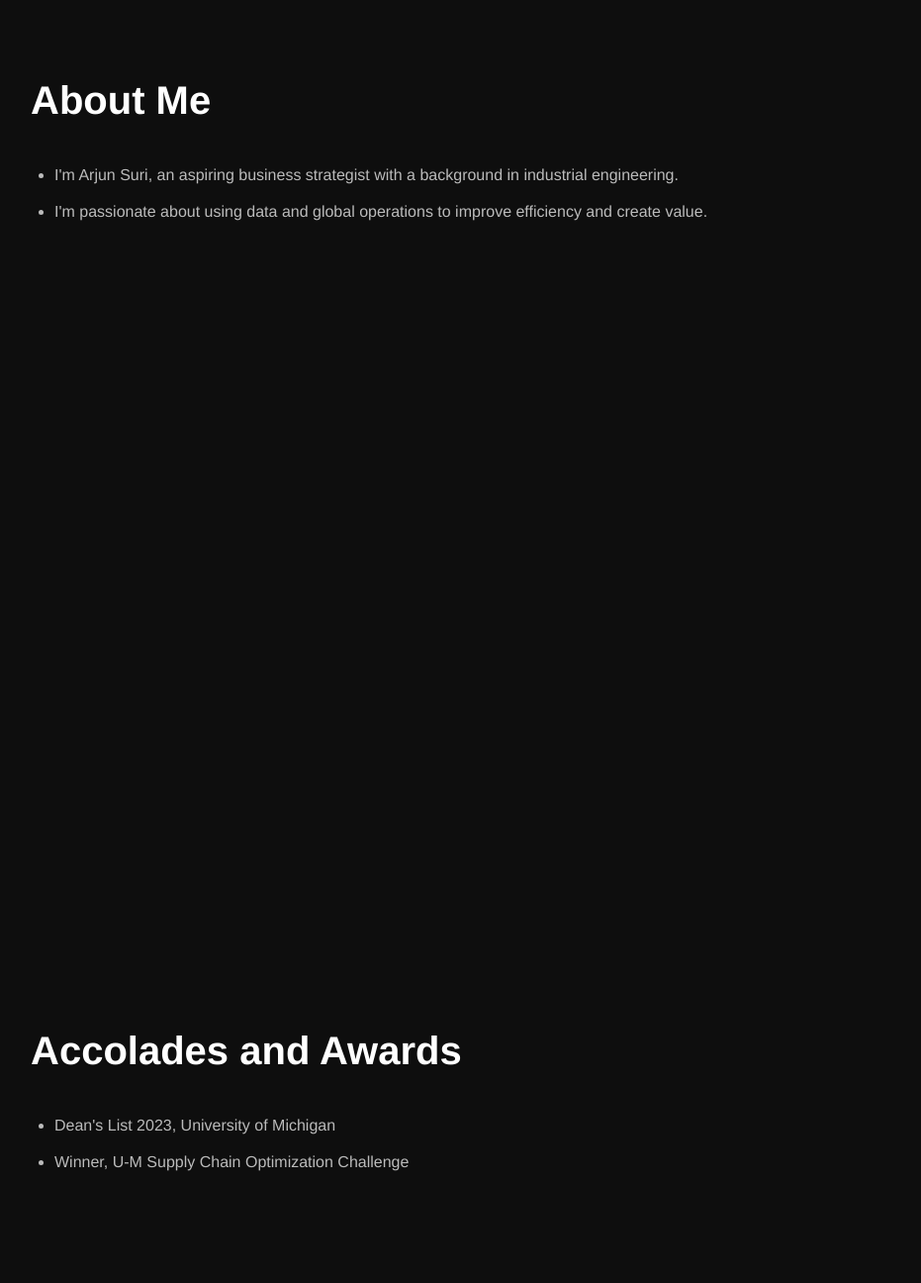
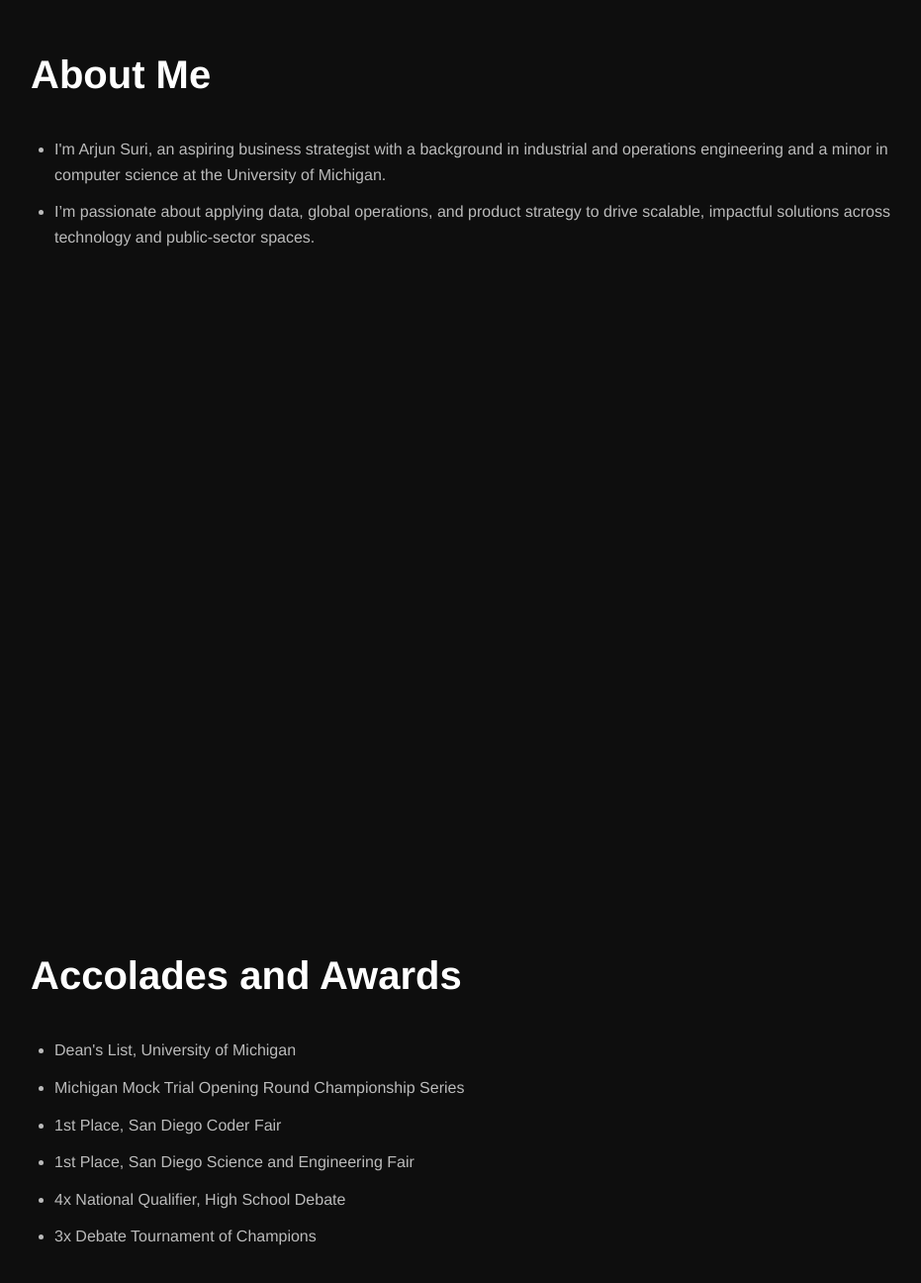
Before and after one commit to arjuns30/me, a Next.js app: page / in a window 1280 px wide. Shown: the part 1248-2544 px from the top of the page at 99% size, without its empty margins (159-1090 px from the left). Built offline with nearby package versions, Linux system fonts and the light colour scheme.

Commit message:
Fix: layout and styling

```diff
--- a/config.js
+++ b/config.js
@@ -4,8 +4,8 @@
     images: {
       unoptimized: true // 👈 optional but useful for GitHub Pages
     },
-    basePath: "/https://github.com/arjuns30/me.git", // 👈 IMPORTANT: match your GitHub repo name
-    assetPrefix: "/https://github.com/arjuns30/me.git",
+    basePath: "/me", // 👈 IMPORTANT: match your GitHub repo name
+    assetPrefix: "/me",
   };
 
   export default nextConfig;
--- a/next.config.mjs
+++ b/next.config.mjs
@@ -1,4 +1,11 @@
 /** @type {import('next').NextConfig} */
-const nextConfig = {};
+const nextConfig = {
+    output: "export",
+    basePath: "/me",          // ✅ MATCHES your GitHub repo name
+    assetPrefix: "/me",       // ✅ needed for static files like _next/
+    images: {
+      unoptimized: true
+    }
+  };
 
-export default nextConfig;
+  export default nextConfig;
--- a/package.json
+++ b/package.json
@@ -5,8 +5,7 @@
 "scripts": {
   "dev": "next dev",
   "build": "next build",
-  "export": "next export",
-  "deploy": "npm run build && npm run export"
+  "deploy": "next build"
 },
 
   "dependencies": {
--- a/src/components/Hero.jsx
+++ b/src/components/Hero.jsx
@@ -130,7 +130,7 @@
 
 <h1>Arjun Suri</h1>
 <p>
-  Future business strategist &amp; engineer — building solutions at the
+  Supply Chains, Operations &amp; Industrial Engineering — building solutions at the
   intersection of innovation and impact.
 </p>
     </section>
--- a/src/data/content.js
+++ b/src/data/content.js
@@ -1,23 +1,37 @@
 // data/content.js
 const content = {
   "About Me": [
-      "I'm Arjun Suri, an aspiring business strategist with a background in industrial engineering.",
-      "I'm passionate about using data and global operations to improve efficiency and create value."
+    "I'm Arjun Suri, an aspiring business strategist with a background in industrial and operations engineering and a minor in computer science at the University of Michigan.",
+    "I’m passionate about applying data, global operations, and product strategy to drive scalable, impactful solutions across technology and public-sector spaces."
   ],
   "Accolades and Awards": [
-      "Dean's List 2023, University of Michigan",
-      "Winner, U-M Supply Chain Optimization Challenge"
+    "Dean's List, University of Michigan",
+    "Michigan Mock Trial Opening Round Championship Series",
+    "1st Place, San Diego Coder Fair",
+    "1st Place, San Diego Science and Engineering Fair",
+    "4x National Qualifier, High School Debate",
+    "3x Debate Tournament of Champions",
   ],
   "Work Experience": [
-      "Operations Intern at Tesla - Summer 2024",
-      "Research Assistant, Global Logistics Lab"
+    "Incoming Supply Chain Management Intern, Stellantis - May 2025-August 2025",
+    "Strategic Consultant, DroneDeploy (Contract) — Jan 2025–Present",
+    "Artificial Intelligence Research Assistant, University of Michigan — Feb 2024–Oct 2024",
+    "Sales Data Analytics Intern, Qualcomm — May 2024–Aug 2024",
+    "Debate Coach and Regional Chapter Head, Cogito Debate - Aug 2023-Jan 2024",
+    "Project Management Intern, San Diego County — Aug 2023–Jan 2024",
+    "Student Outreach Intern, Scott Peters Congressional Office - April 2022-November 2022",
+    "CEO and Founder, Ethnic Touch — Jan 2021–Aug 2023"
   ],
   "Certifications": [
-      "Lean Six Sigma Green Belt",
-      "Google Data Analytics Certificate"
+    "Microsoft Office",
+    "Salesforce Integration",
+    "AI Prompt Engineering",
+    "IBM Watson Cloud AI"
   ],
-    "Research": [
-      "Published on international logistics trends in the Journal of Supply Chain Strategy"
+  "Research, Publications and Projects": [
+    "Generative AI Policy Research for University of Michigan's Urban Technology Program",
+    "30+ Local Publications for Scripps Ranch News and Scripps Ranch Civic Association",
+    "Scholastic Kid Reporter"
   ]
 };
 
```
Lines whose indentation alone changed are shown as unchanged.
